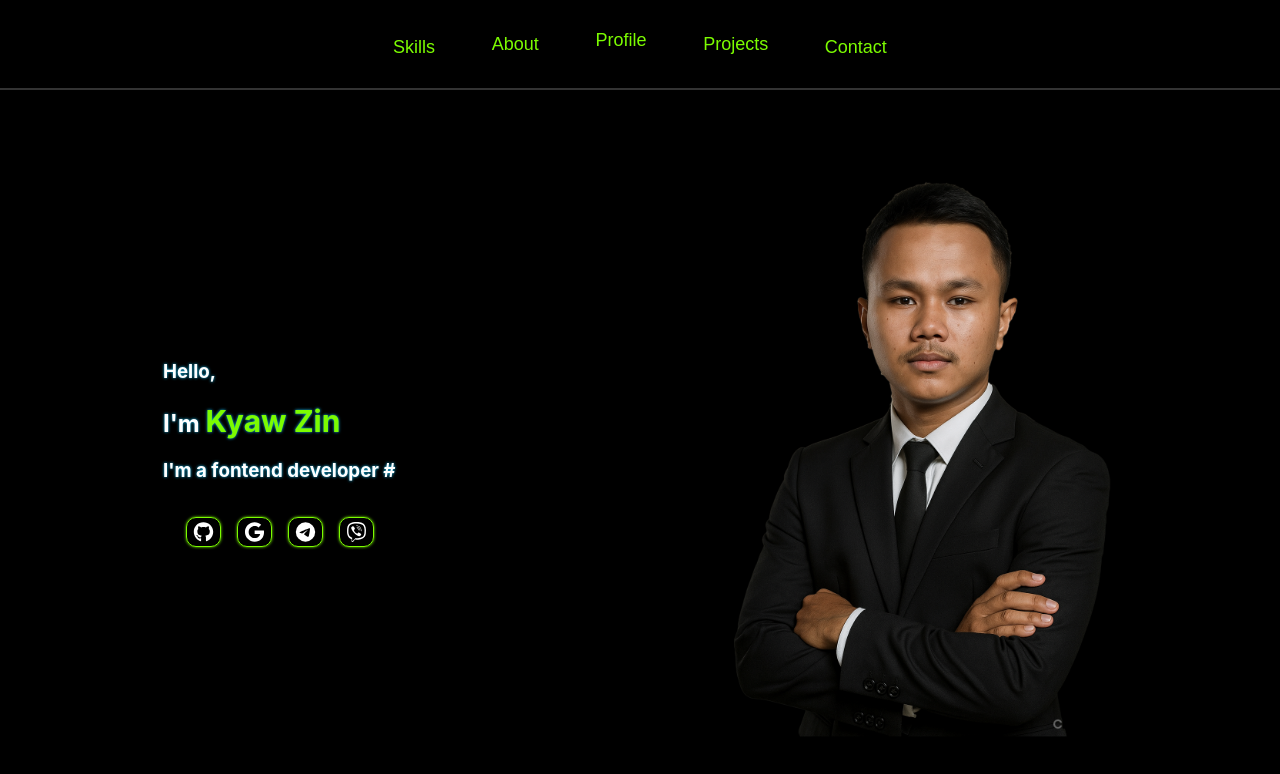
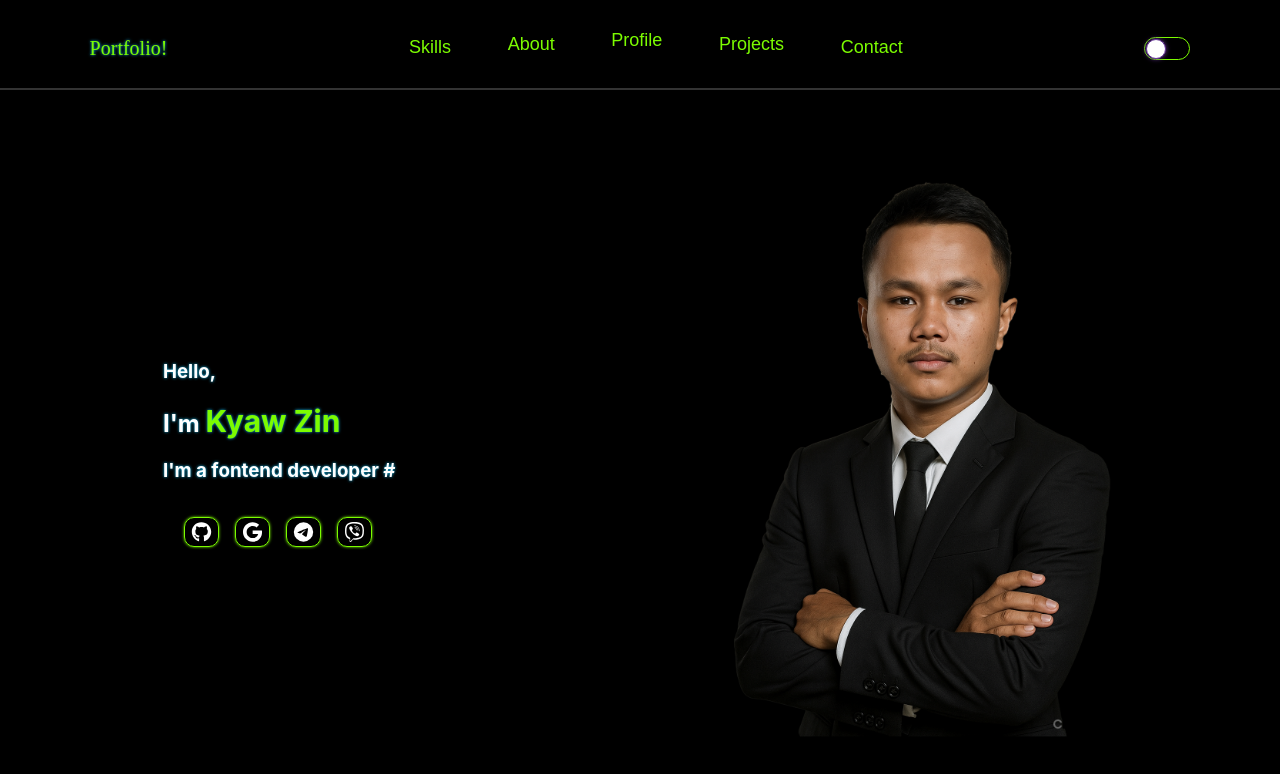
Before and after one commit to kyawzin17/My-portfolio, a React (Create React App) app: page / in a window 1280 px wide. Shown: the top 774 px of the page. Built offline with nearby package versions, Linux system fonts and the light colour scheme.

Commit message:
This commit is added the about section and header l & r

```diff
--- /dev/null
+++ b/src/mainComponents/About.css
@@ -0,0 +1,26 @@
+.b-about {
+    height: 88vh;
+    width: 100%;
+    display: flex;
+    justify-content: center;
+    align-items: center;
+}
+.photo-container {
+    width: 30%;
+    height: 70%;
+    display: flex;
+    justify-content: center;
+    align-items: center;
+}
+.text-container {
+    width: 60%; height: 70%;
+    padding: 40px 70px 40px 40px;
+    color: var(--color);
+    font-size: 17px;
+}
+.text-container p {
+    font-family: 'Times New Roman', Times, serif;
+    color: var(--color);
+    font-size: 19px;
+    line-height: 1.2em;
+}
--- /dev/null
+++ b/src/mainComponents/About.js
@@ -0,0 +1,39 @@
+import "./About.css";
+import aboutPhoto from "../pictures/myPortfolioPicture.png";
+
+export default function About() {
+
+    return (
+        <section className="b-about b-section">
+            <div className="photo-container">
+                <svg className="svg-photo" viewBox="0 0 250 250" xmlns="http://www.w3.org/2000/svg" width='100%' height='auto'>
+                    <defs>
+                        <filter id='shadow' x='-50%' y="-50%" width='200%' height='200%'>
+                            <feDropShadow dx='0' dy='0' stdDeviation='5' floodColor="rgb(102,51,153)"/>
+                       </filter>
+                       <clipPath id='circleClip'>
+                        <ellipse cx="125" cy='125' rx='80' ry='100'/>
+                       </clipPath>
+                    </defs>
+                    <image x="25" y='30'  href={aboutPhoto} width='200' height='300' clipPath="url(#circleClip)" preserveAspectRatio="xMidYMidslice" />
+                    <ellipse cx='125' cy="125" rx='80' ry='100' fill='none' stroke="rgb(102,51,153)" strokeWidth="4" filter="url(#shadow)"/>
+                </svg>
+                {/* <img className="about-photo" src={aboutPhoto} alt="For about photo!" /> */}
+            </div>
+            <div className="text-container">
+                <h3> Who I'm?</h3>
+                <p>
+                    Hello, my name is Kyaw Zin Win, and I'm a fontend developer. I specialize in building modern, responsive websites using HTML, CSS, JavaScript, Bootstrap, and React.
+                    I began learning web development in April 2024, starting on a mobile phone with the Replit app. Although I faced many limitations and challenges, I stayed committed, using books, YouTube, and online resources to keep improving my skills.
+                    </p>
+                    <p>
+                    Now that I have a laptop, I can study and create projects more smoothly and effectively.
+                    My ultimate goal is clear — to become a professional, international-level web developer. For me, web development is not only something I enjoy but also the foundation on which I’m building my future.
+                </p>
+                <p>
+                    If you’d like to connect or collaborate, feel free to reach out via GitHub or Email.<span style={{fontSize: 30, padding: 3}}>&#128521;</span>
+                </p>
+            </div>
+        </section>
+    )
+}
--- a/src/mainComponents/Body.css
+++ b/src/mainComponents/Body.css
@@ -2,53 +2,3 @@
     width: 100%;
     background-color: var(--bg);
 }
-.b-profile {
-    width: 100%;
-    height: 88vh;
-    display: flex;
-    justify-content: space-evenly;
-    align-items: center;
-}
-.profile-left {
-    width: 35%;
-    padding: 5px; margin-top: -40px;
-    padding-left: 30px;
-}
-h1, h2, h3 {
-        color: var(--color);
-        text-shadow: 0 0 3px var(--lcolor);
-}
-.icon-container {
-    width: 100%;
-    padding-left: 15px;
-    color: #fff;
-    margin-top: 40px;
-}
-.icon-a {
-    padding: 4px;
-    color: var(--color);
-    border-radius: 10px;
-    border: 1.4px solid lawngreen;
-    box-shadow: 0 0 3px lawngreen;
-    margin: 5px 8px;
-}
-.icon-a:hover {
-    box-shadow: 0 0 6px lawngreen;
-    color: var(--lcolor);
-}
-.name-span {
-    color: lawngreen;
-    font-size: 30px;
-}
-.profile-right {
-    width: 35%;
-    padding: 5px;
-}
-.my-photo {
-    width: 88%;
-    float: left;
-}
-.b-section {
-    margin-bottom: 3px;
-    padding: 20px;
-}
--- a/src/mainComponents/Body.js
+++ b/src/mainComponents/Body.js
@@ -1,37 +1,14 @@
-import myPhoto from "../pictures/myPortfolioPicture.png";
+
 import "./Body.css";
-import { FontAwesomeIcon } from '@fortawesome/react-fontawesome';
-import { faGithub, faTelegram, faGoogle, faViber } from '@fortawesome/free-brands-svg-icons';
+import Profile from "./Profile";
+import About from "./About";
 
 export default function Body() {
 
     return (
         <section className="body">
-            <section className="b-profile b-section">
-                <div className="profile-left">
-                    <h1>Hello,</h1>
-                    <h2> I'm <span className="name-span">Kyaw Zin</span></h2>
-                    <h3>I'm a fontend developer #</h3>
-                    {/* <h3>I can write Html, Css, JavaScript & React.js </h3> */}
-                    <div className="icon-container">
-                        <a href="" target="_blank" rel="noopener noreferrer" className="icon-a">
-                            <FontAwesomeIcon icon={faGithub} size="lg" />
-                        </a>
-                        <a href="" target="_blank" rel="noopener noreferrer" className="icon-a">
-                            <FontAwesomeIcon icon={faGoogle} size="lg" />
-                        </a>
-                        <a href="" target="_blank" rel="noopener noreferrer" className="icon-a">
-                            <FontAwesomeIcon icon={faTelegram} size="lg" />
-                        </a>
-                        <a href="" target="_blank" rel="noopener noreferrer" className="icon-a">
-                            <FontAwesomeIcon icon={faViber} size="lg" />
-                        </a>
-                    </div>
-                </div>
-                <div className="profile-right">
-                    <img className="my-photo" src={myPhoto} alt="my-photo" />
-                </div>
-            </section>
+            <Profile />
+            <About />
         </section>
     )
 }
--- a/src/mainComponents/Header.css
+++ b/src/mainComponents/Header.css
@@ -13,13 +13,39 @@
     width: 86%;
     padding: 1px;
     display: flex;
-    justify-content: center;
+    justify-content: space-between;
+}
+.h-logo {
+    color: lawngreen;
+    text-shadow: 0 0 3px var(--lcolor);
+    font-size: 20px;
+    font-family: 'Times New Roman', Times, serif;
+    margin-top: 8px;
 }
 .h-center {
     width: 50%;
     display: flex;
     justify-content: space-around;
 }
+.h-theme {
+    width: 44px; height: 21px;
+    border: 1.5px solid lawngreen;
+    border-radius: 15px;
+    margin-top: 8px;
+}
+.theme-circle {
+    width: 18px; height: 18px;
+    border-radius: 50%;
+    border: 1px solid rebeccapurple;
+    background-color: white;
+    box-shadow: 0 0 5px rebeccapurple;
+    margin: 1px;
+    transform: translateX(0);
+    transition: transform 0.4s;
+}
+.theme-circle.light {
+    transform: translateX(23px);
+    }
 .h-button {
     margin: 0px;
     border: none;
--- a/src/mainComponents/Header.js
+++ b/src/mainComponents/Header.js
@@ -1,10 +1,17 @@
 import "./Header.css";
-
+import { useState } from "react";
 export default function Header() {
 
+    const [theme, setTheme] = useState(true);
+    function themeChange() {
+        setTheme(!theme);
+    }
     return (
         <header className="header">
             <div className="h-inner">
+                <div className="h-logo">
+                    <span>Portfolio!</span>
+                </div>
                 <div className="h-center">
                     <button className="h-skills h-button">Skills</button>
                     <button className="h-about h-button">About</button>
@@ -12,6 +19,10 @@ export default function Header() {
                     <button className="h-project h-button">Projects</button>
                     <button className="h-contact h-button">Contact</button>
                 </div>
+                <div onClick={themeChange} className="h-theme">
+                    <div className={theme ? "theme-circle" : "theme-circle light"}>
+                    </div>
+                </div>
             </div>
         </header>
     )
--- /dev/null
+++ b/src/mainComponents/Profile.css
@@ -0,0 +1,50 @@
+.b-profile {
+    width: 100%;
+    height: 88vh;
+    display: flex;
+    justify-content: space-evenly;
+    align-items: center;
+}
+.profile-left {
+    width: 35%;
+    padding: 5px; margin-top: -40px;
+    padding-left: 30px;
+}
+h1, h2, h3 {
+        color: var(--color);
+        text-shadow: 0 0 3px var(--lcolor);
+}
+.icon-container {
+    width: 100%;
+    padding-left: 13px;
+    color: #fff;
+    margin-top: 40px;
+}
+.icon-a {
+    padding: 4px;
+    color: var(--color);
+    border-radius: 10px;
+    border: 1.4px solid lawngreen;
+    box-shadow: 0 0 3px lawngreen;
+    margin: 5px 8px;
+}
+.icon-a:hover {
+    box-shadow: 0 0 6px lawngreen;
+    color: var(--lcolor);
+}
+.name-span {
+    color: lawngreen;
+    font-size: 30px;
+}
+.profile-right {
+    width: 35%;
+    padding: 5px;
+}
+.my-photo {
+    width: 88%;
+    float: left;
+}
+.b-section {
+    margin-bottom: 3px;
+    padding: 20px;
+}
--- /dev/null
+++ b/src/mainComponents/Profile.js
@@ -0,0 +1,35 @@
+import "./Profile.css";
+import myPhoto from "../pictures/myPortfolioPicture.png";
+import { FontAwesomeIcon } from '@fortawesome/react-fontawesome';
+import { faGithub, faTelegram, faGoogle, faViber } from '@fortawesome/free-brands-svg-icons';
+
+export default function Profile() {
+
+    return (
+        <section className="b-profile b-section">
+                <div className="profile-left">
+                    <h1>Hello,</h1>
+                    <h2> I'm <span className="name-span">Kyaw Zin</span></h2>
+                    <h3>I'm a fontend developer #</h3>
+                    {/* <h3>I can write Html, Css, JavaScript & React.js </h3> */}
+                    <div className="icon-container">
+                        <a href="" target="_blank" rel="noopener noreferrer" className="icon-a">
+                            <FontAwesomeIcon icon={faGithub} size="lg" />
+                        </a>
+                        <a href="" target="_blank" rel="noopener noreferrer" className="icon-a">
+                            <FontAwesomeIcon icon={faGoogle} size="lg" />
+                        </a>
+                        <a href="" target="_blank" rel="noopener noreferrer" className="icon-a">
+                            <FontAwesomeIcon icon={faTelegram} size="lg" />
+                        </a>
+                        <a href="" target="_blank" rel="noopener noreferrer" className="icon-a">
+                            <FontAwesomeIcon icon={faViber} size="lg" />
+                        </a>
+                    </div>
+                </div>
+                <div className="profile-right">
+                    <img className="my-photo" src={myPhoto} alt="my-photo" />
+                </div>
+            </section>
+    )
+}
```
